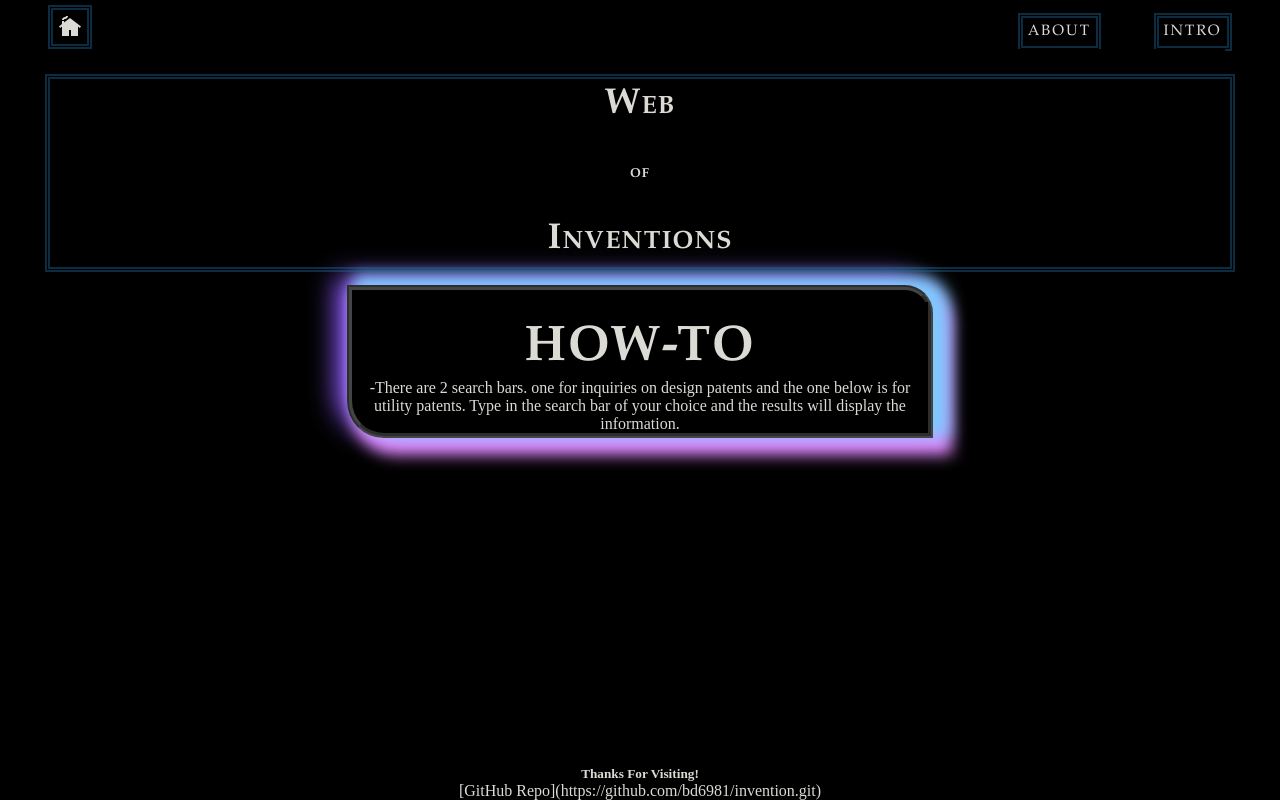
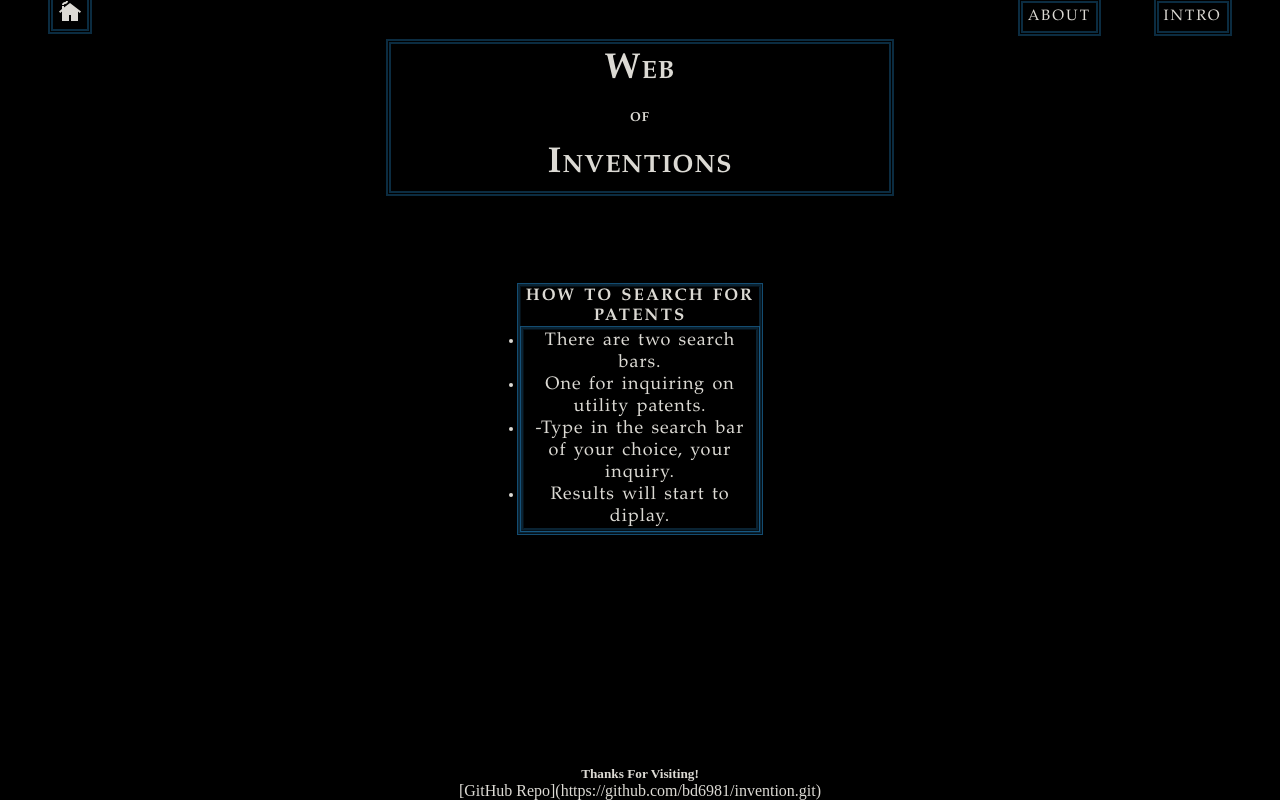
Before and after one commit to bd6981/invention, a React (Create React App) app: page /HowTo in a window 1280 px wide. Built offline with nearby package versions, Linux system fonts and the light colour scheme.

Commit message:
layout corrections to all

```diff
--- a/src/Components/About/About.css
+++ b/src/Components/About/About.css
@@ -1,41 +1,3 @@
-p {
-
-    display: flex;
-    flex-direction: column;
-    margin-left: 10%;
-    margin-right: 10%;
-
-
-    place-content: center;
-    font-family: "Palatino Linotype", "Book Antiqua", Palatino, serif;
-font-size: 18px;
-letter-spacing: 1px;
-word-spacing: 1.8px;
-
-font-weight: 400;
-text-decoration: none;
-font-style: normal;
-font-variant: small-caps;
-text-transform: none;
-margin-bottom: 0%;
-border-spacing: 10%;
-border: 5px groove rgba(240, 243, 245, 0.28);
-border-radius: 0px 28px 0px 37px;
--webkit-box-shadow: 12px -5px 15px 5px #80C7FF, 12px 10px 15px 7px #E488FF, -10px -7px 27px 1px #8E5CFF, 5px 5px 19px -10px rgba(215,29,219,0.26);
-box-shadow: 12px -5px 15px 5px #80C7FF, 12px 10px 15px 7px #E488FF, -10px -7px 27px 1px #8E5CFF, 5px 5px 19px -10px rgba(215,29,219,0.26);
-}
-
-
-header {
-    place-content: center;
-    font-size: 150%;
-    margin-top:2%;
-}
-h3{
-    place-content: center;
-
-}
-
 .aboutHeader{
     display: flex;
     flex-direction: column;
@@ -44,13 +6,48 @@ h3{
     color: white;
     margin-top: 3%;
     margin-bottom: 3%;
-
-
-
     place-content: center;
     font-family: "Palatino Linotype", "Book Antiqua", Palatino, serif;
-font-size: 18px;
-letter-spacing: 1px;
-word-spacing: 1.8px;
-
+    font-size: 18px;
+    letter-spacing: 1px;
+    word-spacing: 1.8px;
+    text-decoration: underline;
 }
+p {
+    display: flex;
+    flex-direction: column;
+    place-content: center;
+    font-family: "Palatino Linotype", "Book Antiqua", Palatino, serif;
+    font-size: 18px;
+    letter-spacing: 1px;
+    word-spacing: 1.8px;
+    outline: 1px double rgba(28,110,164,0.69);
+    border: 3px ridge rgba(33, 111, 164, 0.313);
+    padding: auto;
+    color: white;
+    margin-left: 25%;
+    margin-right: 25%;
+    margin-top: 2%;
+}
+header {
+    place-content: center;
+    font-size: 150%;
+}
+h3{
+    place-content: center;
+}
+.aboutHeader{
+    display: flex;
+    flex-direction: column;
+    margin-left: 10%;
+    margin-right: 10%;
+    color: white;
+    margin-top: 3%;
+    margin-bottom: 3%;
+    place-content: center;
+    font-family: "Palatino Linotype", "Book Antiqua", Palatino, serif;
+    font-size: 18px;
+    letter-spacing: 1px;
+    word-spacing: 1.8px;
+    text-decoration: underline;
+}
--- a/src/Components/App/App.css
+++ b/src/Components/App/App.css
@@ -13,50 +13,6 @@
   padding : 0;
   color: rgb(220, 218, 212);
 }
-
-
-/* #nav {
-  /* width: 120px;
-  height: 50px;
-  border-radius: 10% 2px solid grey;
-  background-color: rgb(63, 93, 92);
-  margin: auto 0;
-  box-shadow: #258f74 29% solid;
-  text-shadow: #758484;
-  align-items: ; */
-
-  /* margin-inline:5%;
-  margin-trim: 3%;
-  font-family: "Palatino Linotype", "Book Antiqua", Palatino, serif;
-font-size: 18px;
-letter-spacing: 1px;
-word-spacing: 1.8px;
-color: #000000;
-font-weight: 400;
-text-decoration: none;
-font-style: normal;
-font-variant: small-caps;
-text-transform: none;
-}
-#nav {
-  height: 5vh;
-
-} */
-
-
-/* #nav:hover{
-    background-color: rgb(68, 68, 71);
-    box-shadow: #4c9e9e 29% solid;
-    text-shadow: #2ad9d9;
-    cursor: pointer; */
-
-a {
-
-}
-a:hover{
-
-
-} */
 .App-header {
   background-color: rgb(24, 15, 15);
   min-height: 100vh;
@@ -74,15 +30,11 @@ header {
   flex-direction: row;
   size: 2px;
 }
-
-
 .title {
-
   font-family: "Palatino Linotype", "Book Antiqua", Palatino, serif;
   font-size: 18px;
   letter-spacing: 1px;
   word-spacing: 1.8px;
-
   font-weight: 400;
   text-decoration: none;
   font-style: normal;
@@ -90,7 +42,6 @@ font-variant: small-caps;
   text-transform: none;
   outline: 5px double rgba(28,110,164,0.4);
   outline-offset: 5px;
-
 }
 h4, h1{
   margin-top: 3%
--- a/src/Components/App/footer.css
+++ b/src/Components/App/footer.css
@@ -1,4 +1,3 @@
 .footer {
     margin-top: auto ;
-
 }
--- a/src/Components/App/header.css
+++ b/src/Components/App/header.css
@@ -35,6 +35,11 @@ text-transform: uppercase;
 
     outline: 5px double rgba(28,110,164,0.4);
 outline-offset: 5px;
+  }
+  .houseIcon:hover{
+    border-color:  cornsilk;
+    outline-color: cornsilk;
+
 
   }
   .aboutBtn{
@@ -43,6 +48,12 @@ outline-offset: 5px;
     outline: 5px double rgba(28,110,164,0.4);
 outline-offset: 5px;
 font-size: 15px;
+  }
+  .aboutBtn:hover{
+    border-color:  cornsilk;
+    outline-color: cornsilk;
+
+
   }
 
   .howBtn {
@@ -53,3 +64,9 @@ font-size: 15px;
 width: 50vw;
 border-width: 10%;
   }
+  .howBtn:hover{
+    border-color:  cornsilk;
+    outline-color: cornsilk;
+
+
+  }
--- a/src/Components/Home/Home.css
+++ b/src/Components/Home/Home.css
@@ -1,50 +1,43 @@
-
 #search{
   display:flex;
   flex-direction: column;
   align-items: center;
   justify-content: center;
-
 }
-
 header{
   display: flex;
   flex-direction: column;
   align-items: center;
-
-
 }
 /* Modal */
 .modBack {
-  width: 100%;
-  height: 100%;
- margin-bottom: 80%;
+  margin-bottom: 80%;
   position: fixed;
   display:inherit;
   justify-content: center;
   align-items: center;
   position: front;
   z-index: 1;
+  outline: 1px double rgba(28,110,164,0.69);
+  border: 3px ridge rgba(33, 111, 164, 0.313);
+  padding: auto;
+  color: white;
 
 }
-
 .modContainer {
   width: 700px;
   height: 500px;
   border-radius: 10px;
-  background-color: rgb(110, 155, 168);
-  box-shadow: rgba(247, 245, 245, 0.35) 0px 5px 15px;
   display: flex;
   flex-direction: column;
   padding: 25px;
+
 }
-
 .modContainer .title {
   display: inline-block;
   text-align: center;
   margin-top: 0px;
 }
-
 .titleCloseBtn {
   display: flex;
   justify-content: center;
@@ -53,10 +46,8 @@ header{
 .titleCloseBtn button {
   background-color: transparent;
   border: none;
-
   cursor: pointer;
 }
-
 .modContainer .body {
   /* flex: 50%; */
   display: flex;
@@ -65,14 +56,12 @@ header{
   font-size: 20px;
   text-align: center;
 }
-
 .modContainer .footer {
   flex: 20%;
   display: flex;
   justify-content: center;
   align-items: center;
 }
-
 .modContainer .footer button {
   width: 150px;
   height: 45px;
@@ -84,12 +73,10 @@ header{
   font-size: 20px;
   cursor: pointer;
 }
-
 #cancelBtn {
   background-color: rgb(20, 220, 130);
 }
 .openModBtn{
-
     width: 180px;
     height: 30px;
     border-radius: 0% 2px solid grey;
@@ -100,26 +87,18 @@ header{
     cursor: pointer;
     margin-top: 5%;
     outline: 5px double rgba(28,110,164,0.4);
-outline-offset: 5px;
-
-
+    outline-offset: 5px;
 }
 .openModBtn :hover{
-      /* background-color: rgb(110, 109, 117);
-      box-shadow: #e3eaea 29% solid;
-      text-shadow: #4c9e9e; */
       cursor: pointer;
   }
 button{
   outline: 1px double rgba(28,110,164,0.69);
   border: 3px ridge rgba(33, 111, 164, 0.313);
   padding: auto;
- color: white;
-
+  color: white;
 }
 button:hover{
   border-color:  cornsilk;
   outline-color: cornsilk;
-
-
 }
--- a/src/Components/Home/Modal.js
+++ b/src/Components/Home/Modal.js
@@ -7,8 +7,7 @@ function Modal({closeModal}) {
     <div className="modBack">
         <div className="modContainer">
             <div calssName='titleCloseBtn'>
-            <button onClick={() =>
-                closeModal(false)}>X</button></div>
+            </div>
             <div className='title'>
                 <h1>Why am I here??</h1></div>
             <div className='body'>
--- a/src/Components/HowTo/HowTo.css
+++ b/src/Components/HowTo/HowTo.css
@@ -1,18 +1,41 @@
 .HowTo {
-    margin-top: 2%;
+    display: flex;
+    flex-direction: column;
+    place-content: center;
+    font-family: "Palatino Linotype", "Book Antiqua", Palatino, serif;
+    font-size: 18px;
+    letter-spacing: 1px;
+    word-spacing: 1.8px;
+    outline: 1px double rgba(28,110,164,0.69);
+    border: 3px ridge rgba(33, 111, 164, 0.313);
+    padding: auto;
+    color: white;
     margin-left: 25%;
     margin-right: 25%;
- display: flex;
- flex-direction: column;
+    margin-top: 20%;
+}
+/* header {
+    text-decoration: underline white  2px;
+    padding: auto; */
 
-  margin-bottom: 0%;
-  border-spacing: 10%;
-  border: 5px groove rgba(240, 243, 245, 0.28);
-  border-radius: 0px 28px 0px 37px;
-  -webkit-box-shadow: 12px -5px 15px 5px #80C7FF, 12px 10px 15px 7px #E488FF, -10px -7px 27px 1px #8E5CFF, 5px 5px 19px -10px rgba(215,29,219,0.26);
-box-shadow: 12px -5px 15px 5px #80C7FF, 12px 10px 15px 7px #E488FF, -10px -7px 27px 1px #8E5CFF, 5px 5px 19px -10px rgba(215,29,219,0.26);
+ul {
+    display: flex;
+    flex-direction: column;
+    place-content: center;
+    font-family: "Palatino Linotype", "Book Antiqua", Palatino, serif;
+    font-size: 18px;
+    letter-spacing: 1px;
+    word-spacing: 1.8px;
+    outline: 1px double rgba(28,110,164,0.69);
+    border: 3px ridge rgba(33, 111, 164, 0.313);
+    padding: auto;
+    color: white;
+
 }
 header {
-    text-decoration: underline white  2px;
-    padding: auto;
+    place-content: center;
+
 }
+h3{
+    place-content: center;
+}
--- a/src/Components/HowTo/HowTo.js
+++ b/src/Components/HowTo/HowTo.js
@@ -4,9 +4,13 @@ import "./HowTo.css"
 function HowTo() {
   return (
     <div className = 'HowTo'>
-      <header><h1>How-To</h1></header>
-      -There are 2 search bars. one for inquiries on design patents and the one below is for utility patents. Type in the search bar of your choice and the results will display the information.
-
+      <header><h6>How to Search for Patents</h6></header>
+      <ul>
+        <li>There are two search bars.</li>
+        <li>One for inquiring on utility patents. </li>
+        <li>-Type in the search bar of your choice, your inquiry.</li>
+        <li>Results will start to diplay.</li>
+      </ul>
     </div>
   )
 }
```
Also changed, not shown: src/Components/Home/popup.js (deleted, +0 -9 lines). Lines whose indentation alone changed are shown as unchanged.
